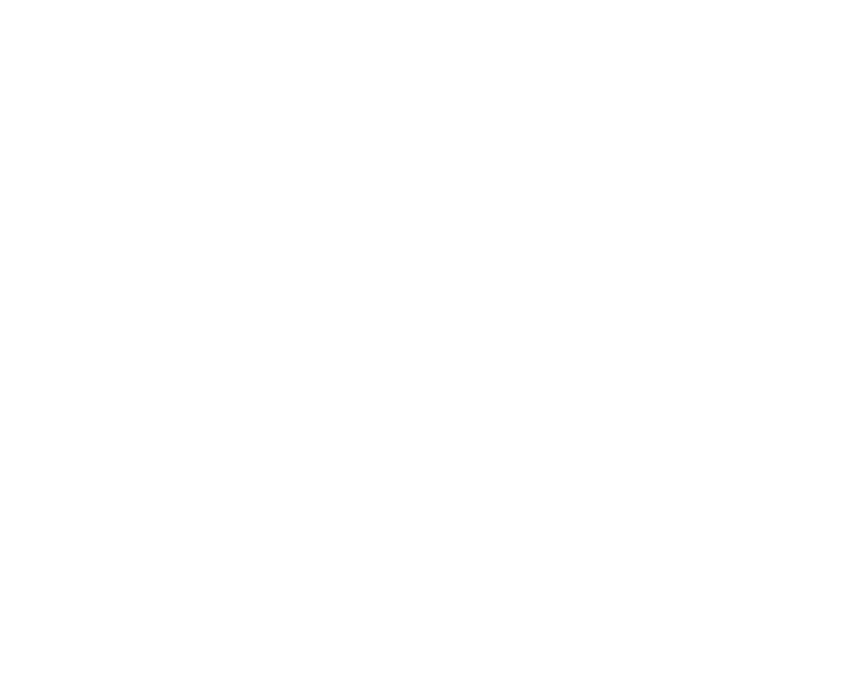
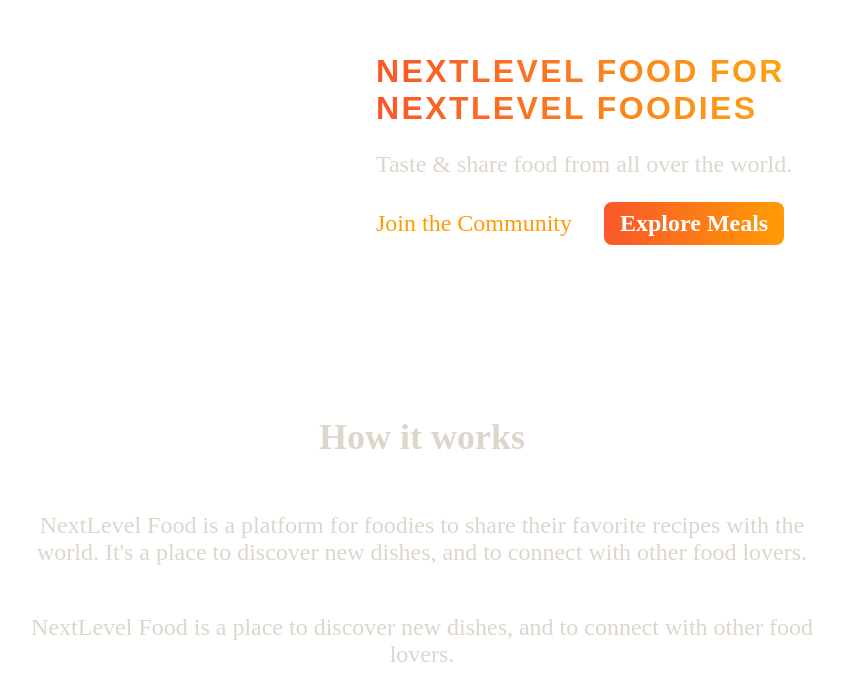
Before and after one commit to mmierzwa2002/jwp-lab7-nextjs, a Next.js app: page / in a window 1280 px wide. Shown: the part 110-800 px from the top of the page, without its empty margins (218-1062 px from the left). Built offline with nearby package versions, Linux system fonts and the light colour scheme.

Commit message:
Add page.module.css component and link it to main page

```diff
--- a/app/page.js
+++ b/app/page.js
@@ -1,9 +1,52 @@
+import Link from "next/link";
+import classes from "./page.module.css";
+import ImageSlideshow from "@/components/images/image-slideshow"; // We will create this in the next step
+
 export default function Home() {
   return (
-    <main>
-      <h1 style={{ color: 'white', textAlign: 'center' }}>
-        Laboratorium nr 11 - projekt startowy
-      </h1>
-    </main>
+    <>
+      <header className={classes.header}>
+        <div className={classes.slideshow}>
+          <ImageSlideshow />
+        </div>
+        <div>
+          <div className={classes.hero}>
+            <h1>NextLevel Food for NextLevel Foodies</h1>
+            <p>Taste & share food from all over the world.</p>
+          </div>
+          <div className={classes.cta}>
+            <Link href="/community">Join the Community</Link>
+            <Link href="/meals">Explore Meals</Link>
+          </div>
+        </div>
+      </header>
+      <main>
+        <section className={classes.section}>
+          <h2>How it works</h2>
+          <p>
+            NextLevel Food is a platform for foodies to share their favorite
+            recipes with the world. It&apos;s a place to discover new dishes,
+            and to connect with other food lovers.
+          </p>
+          <p>
+            NextLevel Food is a place to discover new dishes, and to connect
+            with other food lovers.
+          </p>
+        </section>
+
+        <section className={classes.section}>
+          <h2>Why NextLevel Food?</h2>
+          <p>
+            NextLevel Food is a platform for foodies to share their favorite
+            recipes with the world. It&apos;s a place to discover new dishes,
+            and to connect with other food lovers.
+          </p>
+          <p>
+            NextLevel Food is a place to discover new dishes, and to connect
+            with other food lovers.
+          </p>
+        </section>
+      </main>
+    </>
   );
 }
--- /dev/null
+++ b/app/page.module.css
@@ -0,0 +1,76 @@
+.header {
+  display: flex;
+  align-items: center;
+  gap: 2rem;
+  margin: 3rem auto;
+  width: 90%;
+  max-width: 75rem;
+}
+
+.slideshow {
+  width: 40rem;
+  height: 25rem;
+}
+
+.hero {
+  color: #ddd6cb;
+  font-size: 1.5rem;
+}
+
+.hero h1 {
+  font-size: 2rem;
+  font-weight: bold;
+  font-family: "Montserrat", sans-serif;
+  letter-spacing: 0.15rem;
+  text-transform: uppercase;
+  background: linear-gradient(90deg, #f9572a, #ffc905);
+  background-clip: text;
+  -webkit-background-clip: text;
+  -webkit-text-fill-color: transparent;
+}
+
+.cta {
+  font-size: 1.5rem;
+  display: flex;
+  gap: 1rem;
+}
+
+.cta a {
+  display: inline-block;
+  /* margin-top: 1rem; */
+  padding: 0.5rem 1rem;
+  border-radius: 0.5rem;
+  background: linear-gradient(90deg, #f9572a, #ff9b05);
+  color: #ffffff;
+  font-weight: bold;
+  text-decoration: none;
+}
+
+.cta a:hover,
+.cta a:active {
+  background: linear-gradient(90deg, #fc5527, #ffbc50);
+}
+
+.cta a:first-child {
+  background: transparent;
+  font-weight: normal;
+  color: #ff9b05;
+  padding-left: 0;
+}
+
+.cta a:first-child:hover,
+.cta a:first-child:active {
+  background: transparent;
+  color: #f9b241;
+}
+
+.section {
+  display: flex;
+  flex-direction: column;
+  color: #ddd6cb;
+  font-size: 1.5rem;
+  max-width: 50rem;
+  width: 90%;
+  margin: 2rem auto;
+  text-align: center;
+}
```
